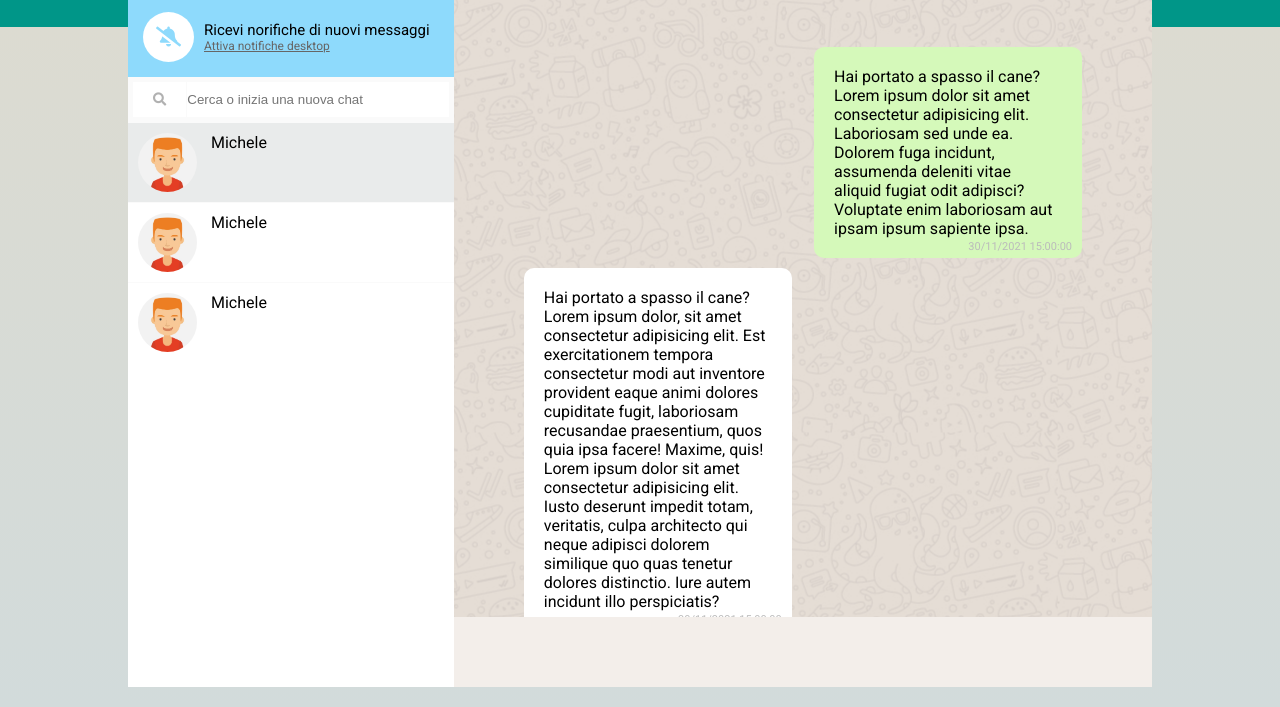
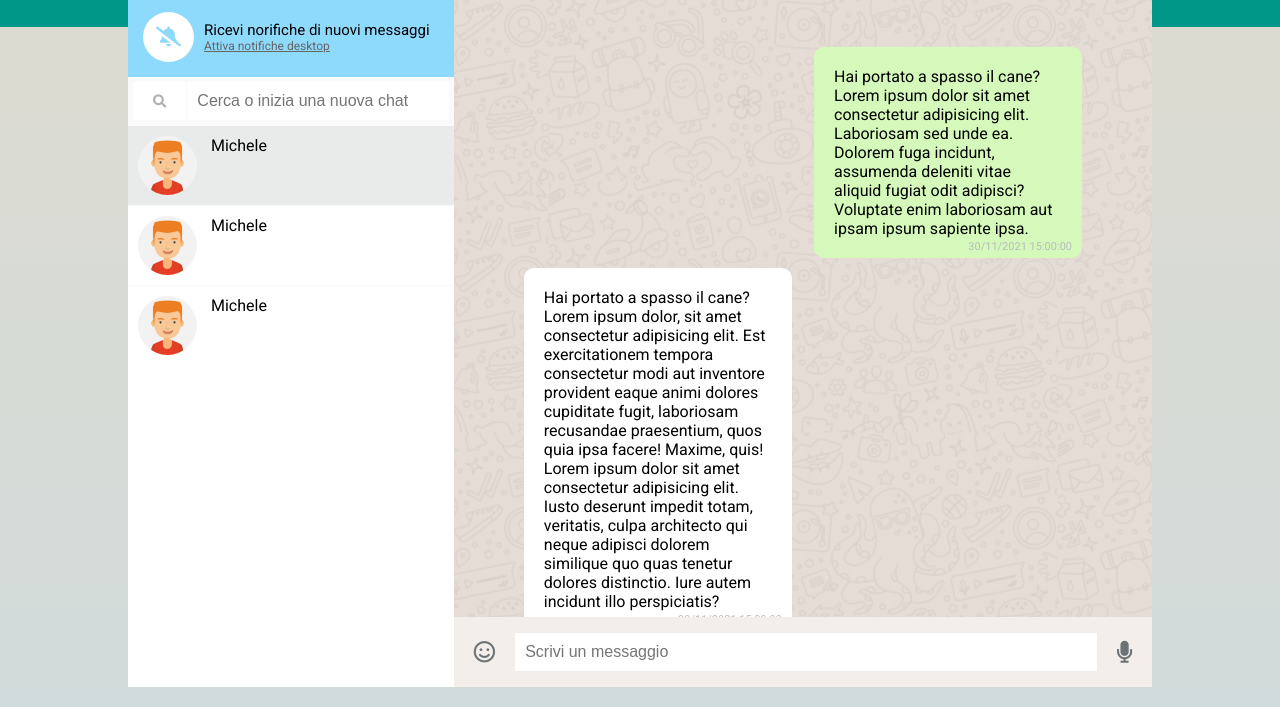
Before and after one commit to GianlucaBenassi/js-html-css-boolzap, a plain HTML site: page index.html in a window 1280 px wide. Shown: the part 93-800 px from the top of the page. Drawn offline with nearby package versions, Linux system fonts and the light colour scheme.

Commit message:
chat send message layout

```diff
--- a/css/style.css
+++ b/css/style.css
@@ -67,6 +67,13 @@ img {
     border-radius: 50%;
 }
 
+input[type='text'] {
+    font-size: 16px;
+    border: 0;
+    padding: 10px;
+    flex-grow: 1;
+}
+
 .active {
     background-color: #e9ebeb;
 }
@@ -134,12 +141,6 @@ img {
     cursor: pointer;
 }
 
-#search-text {
-    border: 0;
-
-    flex-grow: 1;
-}
-
 .col.left .contacts .list {
     background-color: #fff;
     overflow-y: auto;
@@ -205,7 +206,6 @@ img {
 }
 
 
-
 .col.right .chat .row.recived {
     justify-content: left;
 }
@@ -215,12 +215,18 @@ img {
 }
 
 
-
-
-
 .col.right .send-message {
     background-color: #f3eeea;
     height: 70px;
+
+    display: flex;
+    align-items: center;
+}
+
+.col.right .send-message i {
+    color: #6b7376;
+    font-size: 22px;
+    margin: 20px;
 }
 
 
--- a/index.html
+++ b/index.html
@@ -57,7 +57,7 @@
                 <!-- search -->
                 <div class="search">
                     <button><i class="fas fa-search"></i></button>
-                    <input type="text" name="search-text" id="search-text" placeholder="Cerca o inizia una nuova chat">
+                    <input type="text" placeholder="Cerca o inizia una nuova chat">
                 </div>
 
                 <!-- list -->
@@ -131,7 +131,9 @@
 
             <!-- send-message -->
             <div class="send-message">
-
+                <i class="far fa-smile"></i>
+                <input type="text" placeholder="Scrivi un messaggio">
+                <i class="fas fa-microphone"></i>
             </div>
 
         </div>
```
